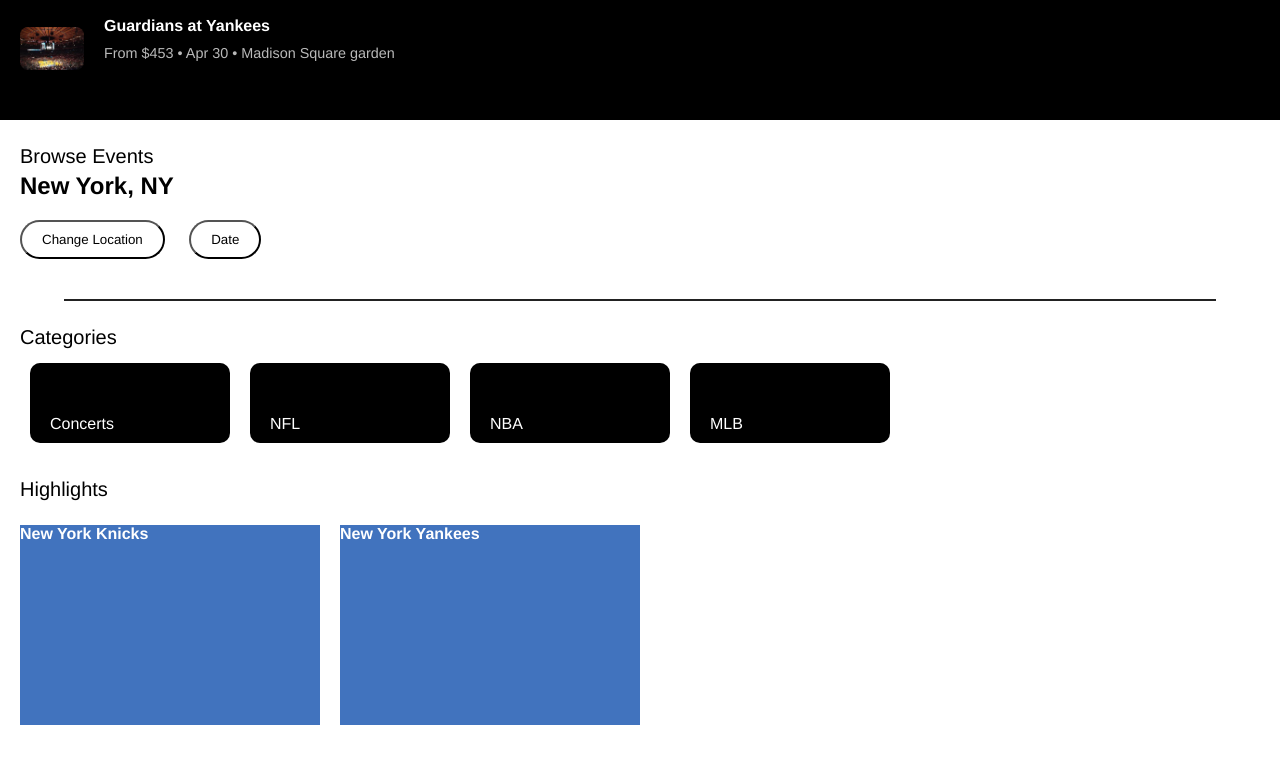
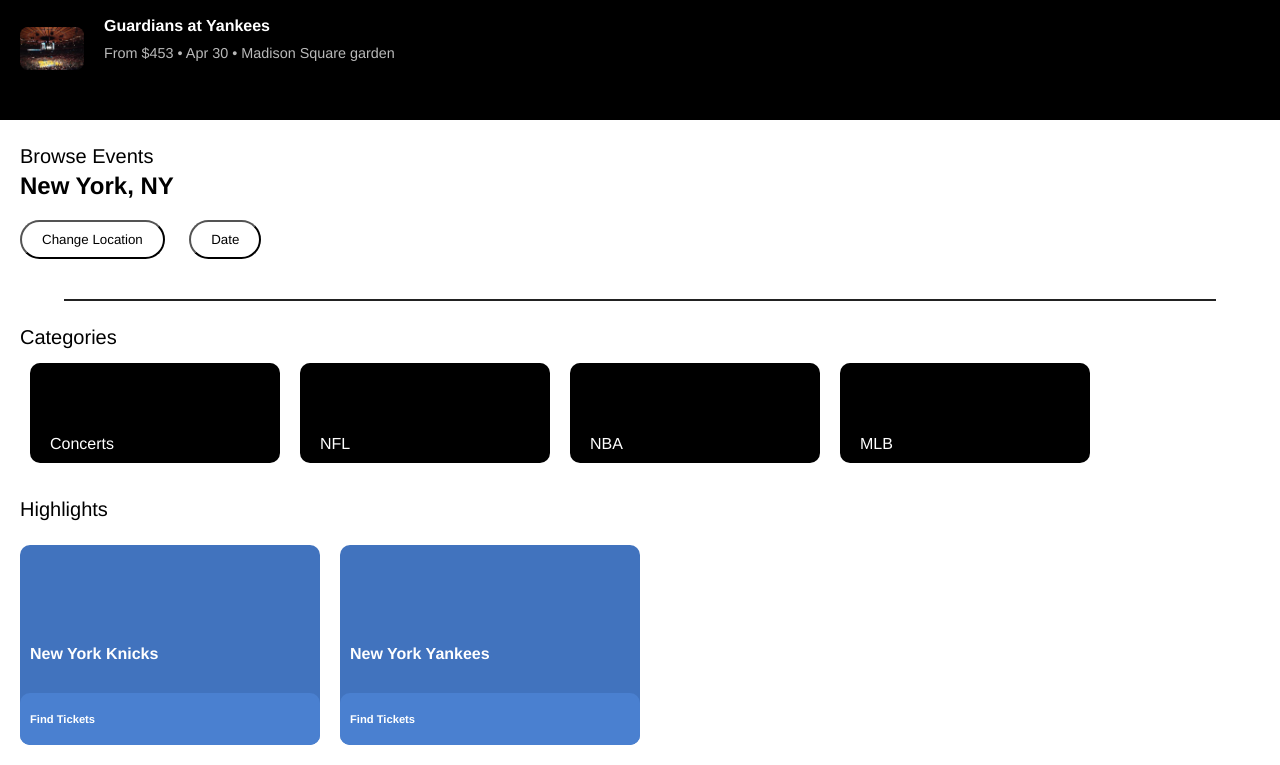
Before and after one commit to moisesg526/sports-ticket, a plain HTML site: page index.html in a window 1280 px wide. Shown: the part 653-1418 px from the top of the page. Drawn offline with Linux system fonts and the light colour scheme; no server answers.

Commit message:
Editted the highlights section

```diff
--- a/index.html
+++ b/index.html
@@ -99,8 +99,18 @@
       <h3 class="white-bck">Highlights</h3>
       <div class="highlight-section">
         <ul class="highlight-list">
-          <li><div class="highlight-event">New York Knicks</div></li>
-          <li><div class="highlight-event">New York Yankees</div></li>
+          <li>
+            <div class="highlight-event">
+              <div class="find">New York Knicks</div>
+              <div class="find-ticket-banner">Find Tickets</div>
+            </div>
+          </li>
+          <li>
+            <div class="highlight-event">
+              <div class="find">New York Yankees</div>
+              <div class="find-ticket-banner">Find Tickets</div>
+            </div>
+          </li>
         </ul>
       </div>
     </section>
--- a/styles.css
+++ b/styles.css
@@ -161,7 +161,8 @@
 .block {
   color: #fff;
   background-color: #000;
-  width: 200px;
+  width: 250px;
+  height: 100px;
   margin: 10px;
   padding: 40px 70px;
   border-radius: 10px;
@@ -180,6 +181,7 @@
 .categories h3 {
   color: #000;
 }
+
 
 .highlights .white-bck{
   padding: 0 20px;
@@ -204,4 +206,26 @@
   height: 200px;
   background-color: rgb(65, 115, 190);
   margin: 10px;
+  border-radius: 10px;
+  text-align: center;
+  cursor: pointer;
+  position: relative;
 }
+
+.find {
+  position: absolute;
+  text-align: left;
+  padding: 100px 10px 0 10px
+
+}
+
+.find-ticket-banner {
+  background-color: rgb(74, 128, 208);
+  width: 100%;
+  padding: 20px 10px;
+  border-radius: 10px;
+  position: absolute;
+  bottom: 0;
+  text-align: left;
+  font-size: 0.7rem;
+}
```
